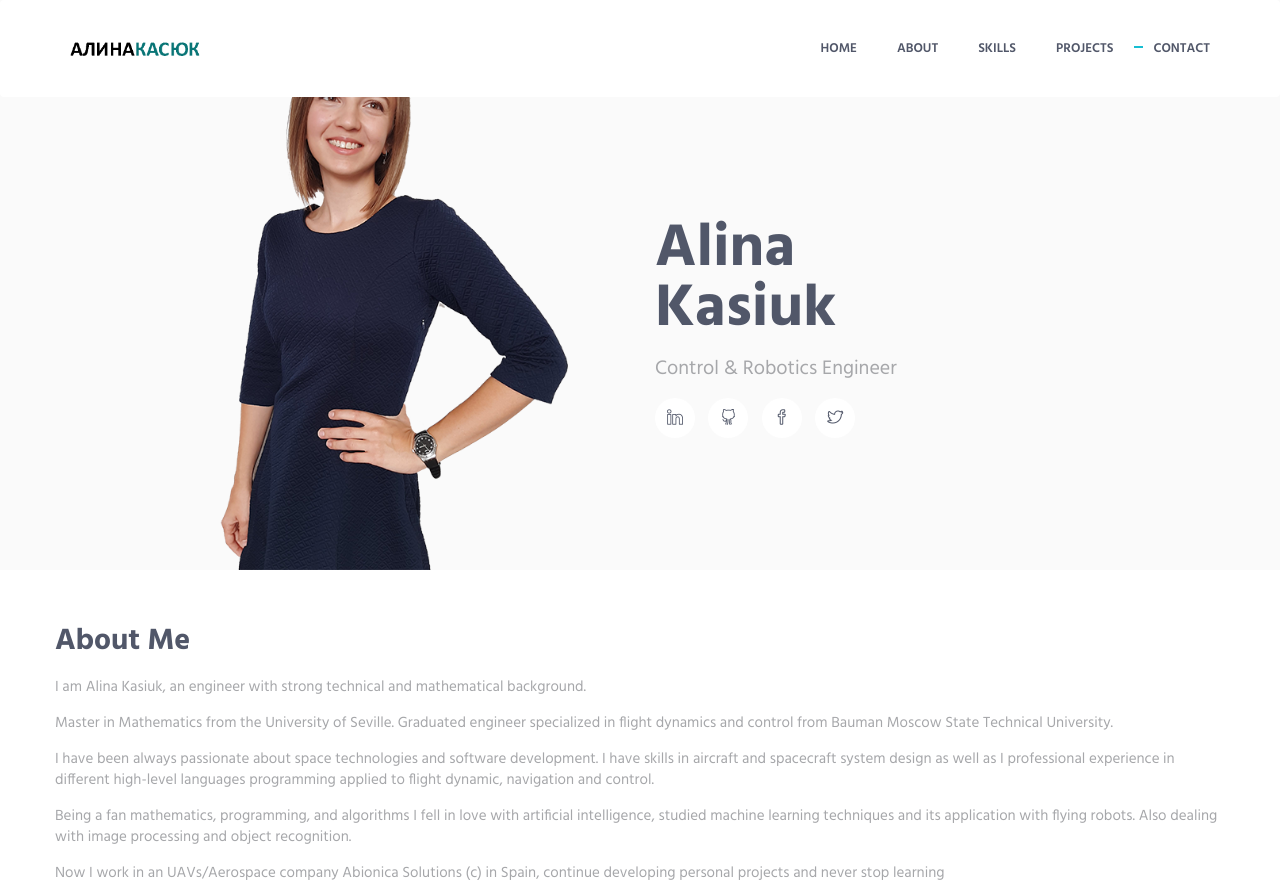
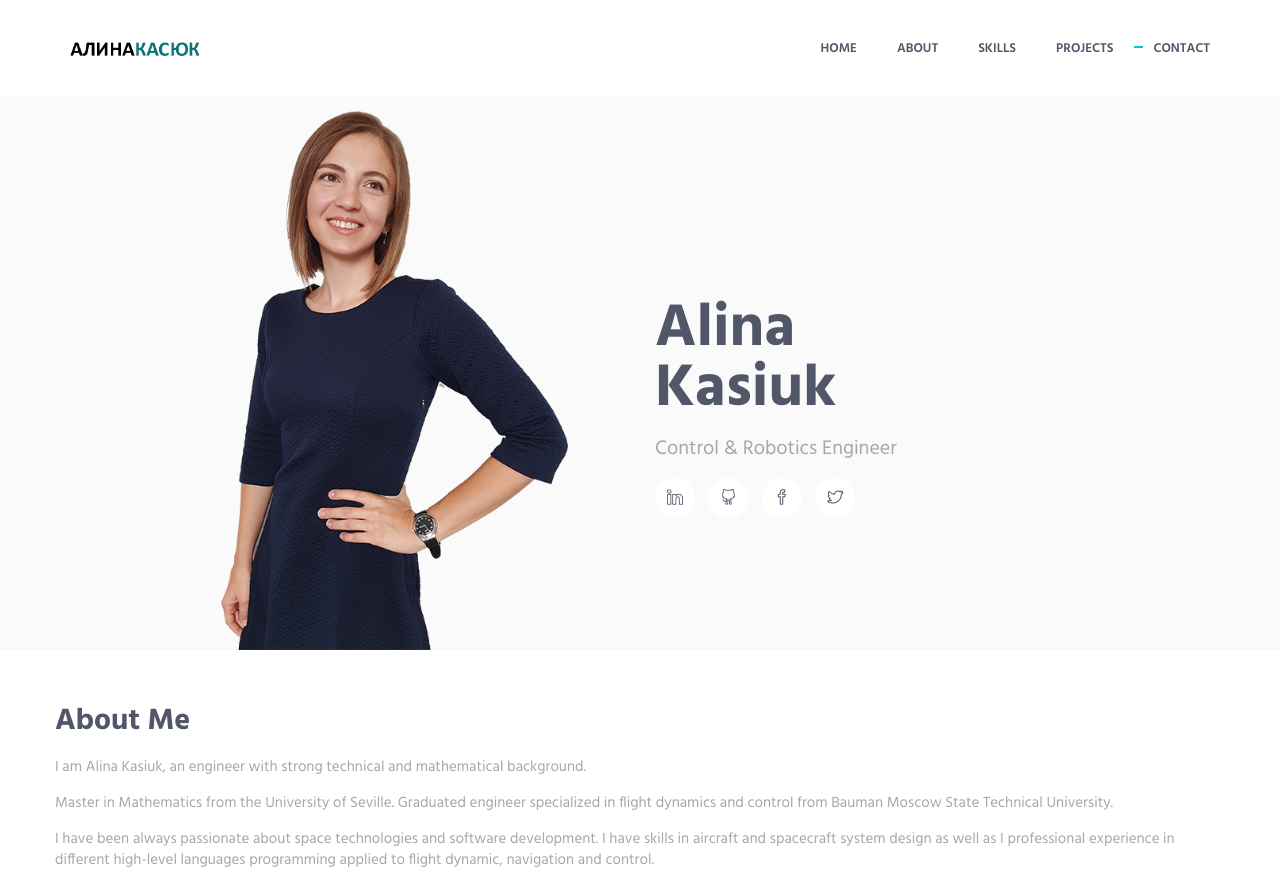
Before and after one commit to AlinaKasiuk/alinakasiuk.github.io, a PHP site: page / in a window 1280 px wide. Shown: the top 885 px of the page. Run offline with PHP 8.4, Linux system fonts and the light colour scheme; some libraries are stand-ins or nearby versions.

Commit message:
Update layout.css

```diff
--- a/css/layout.css
+++ b/css/layout.css
@@ -336,7 +336,7 @@ fieldset[disabled] .btn-theme {
 .promo-block {
   position: relative;
   background: #fafafa;
-  padding-top: 120px;
+  padding-top: 200px;
 }
 
 
```
